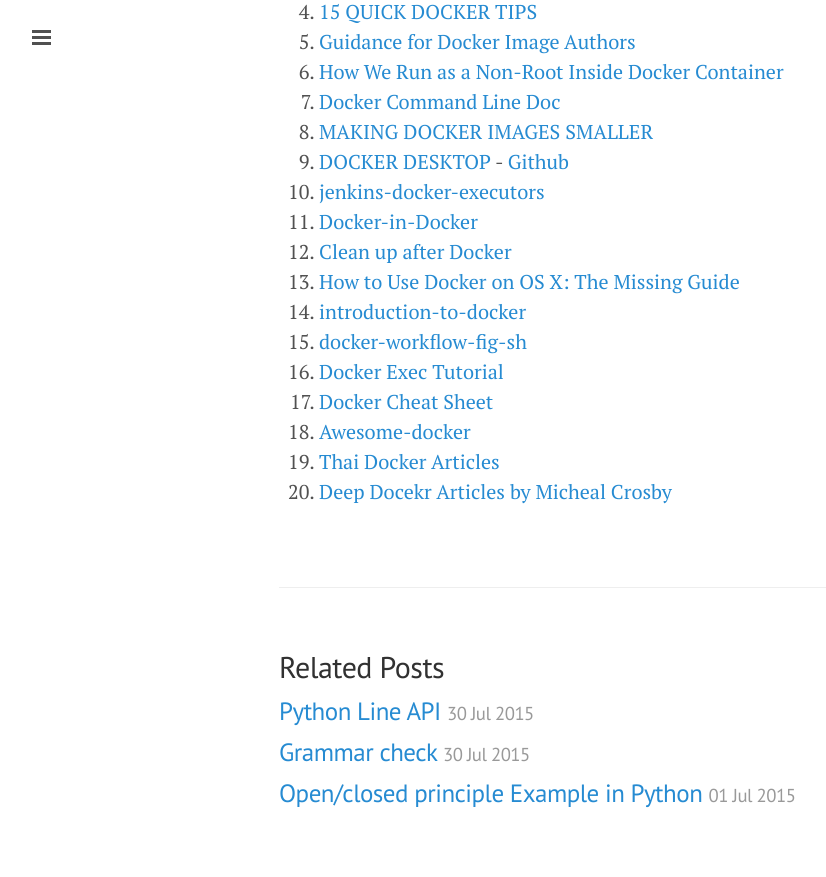
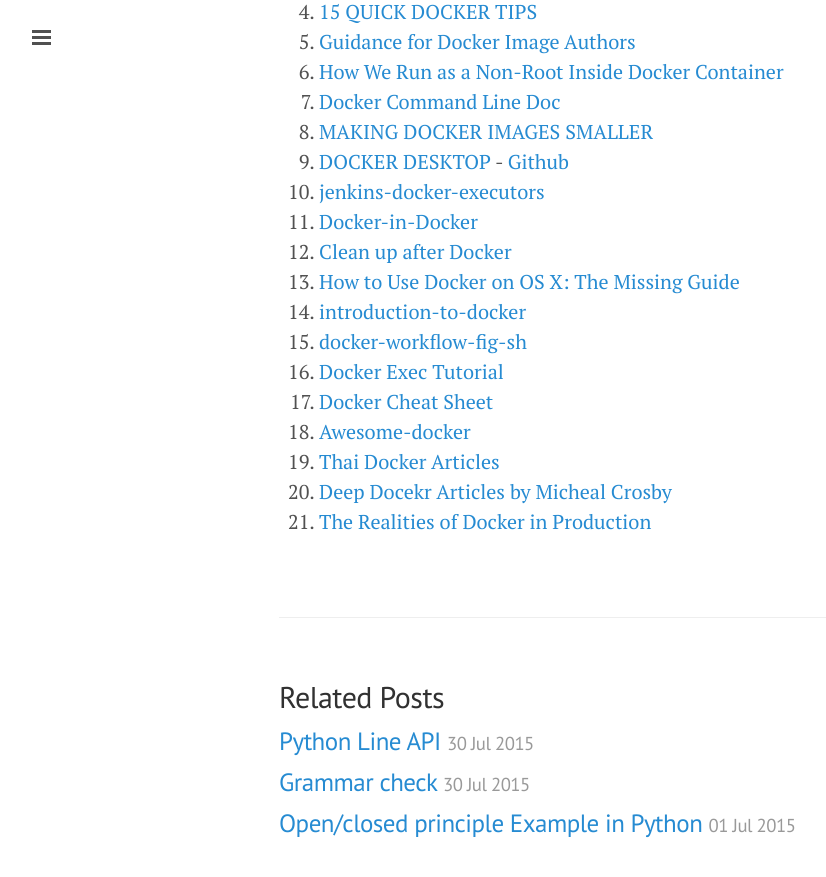
Before and after one commit to ibotdotout/ibotdotout.github.io, a Jekyll site: the page built from _posts/2014-09-11-docker.md, in a window 1280 px wide and 900 px high, scrolled down 4747 px. Shown: the top 877 px of the window, without its empty margins (1-827 px from the left). Built offline with Jekyll 4.4.1, drawn with Linux system fonts in a browser that asks for light colours; Markdown is read by kramdown in place of the engine named in the settings.

Commit message:
The Realities of Docker in Production

```diff
--- a/_posts/2014-09-11-docker.md
+++ b/_posts/2014-09-11-docker.md
@@ -204,3 +204,4 @@ $ boot2docker stop && boot2docker download && boot2docker up
 17. [Awesome-docker](http://veggiemonk.github.io/awesome-docker)
 18. [Thai Docker Articles](http://thaiopensource.org/tag/docker/)
 19. [Deep Docekr Articles by Micheal Crosby](http://crosbymichael.com/category/docker.html)
+20. [The Realities of Docker in Production](http://blog.heavybit.com/blog/2015/3/23/dockermeetup)
```
